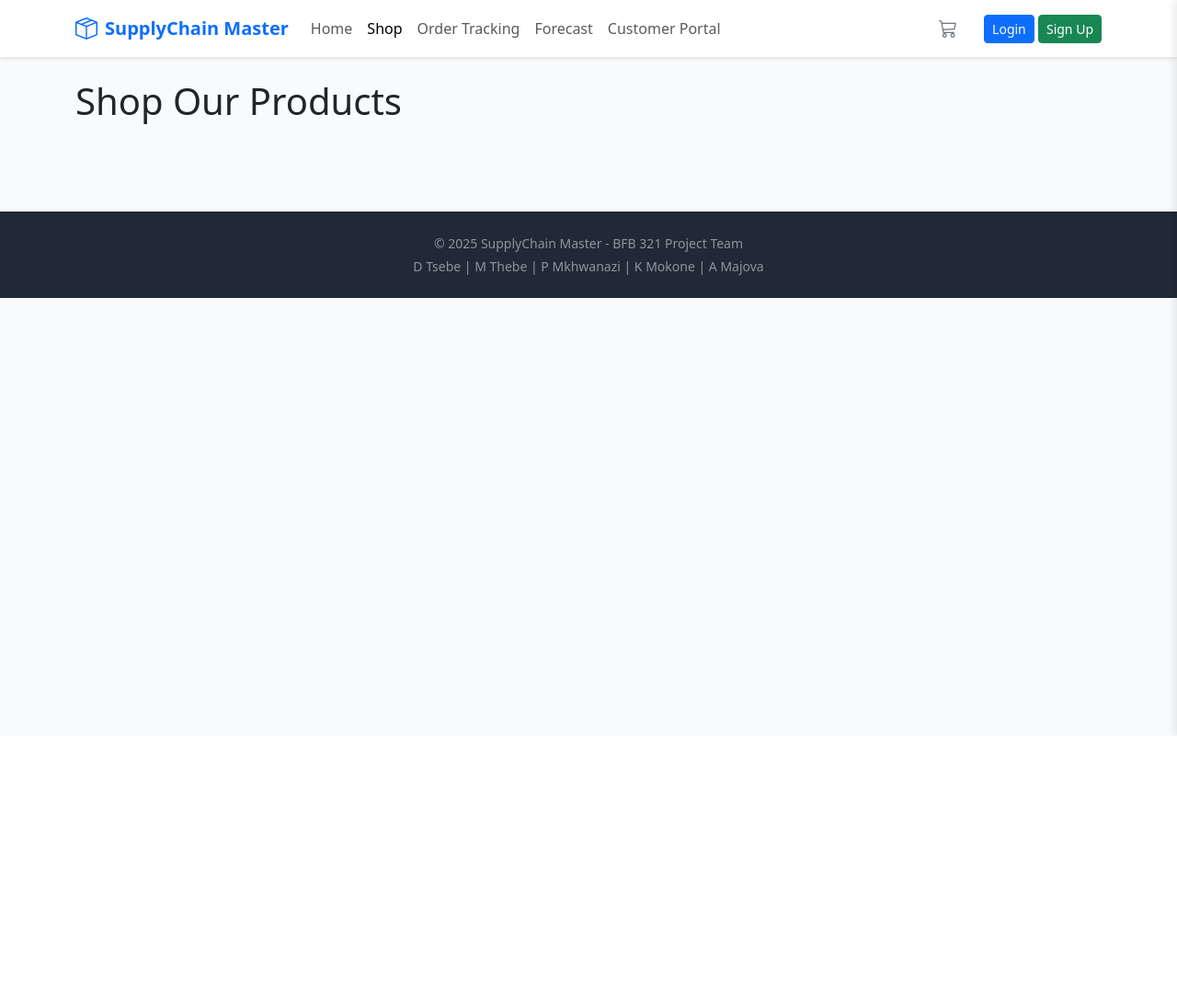
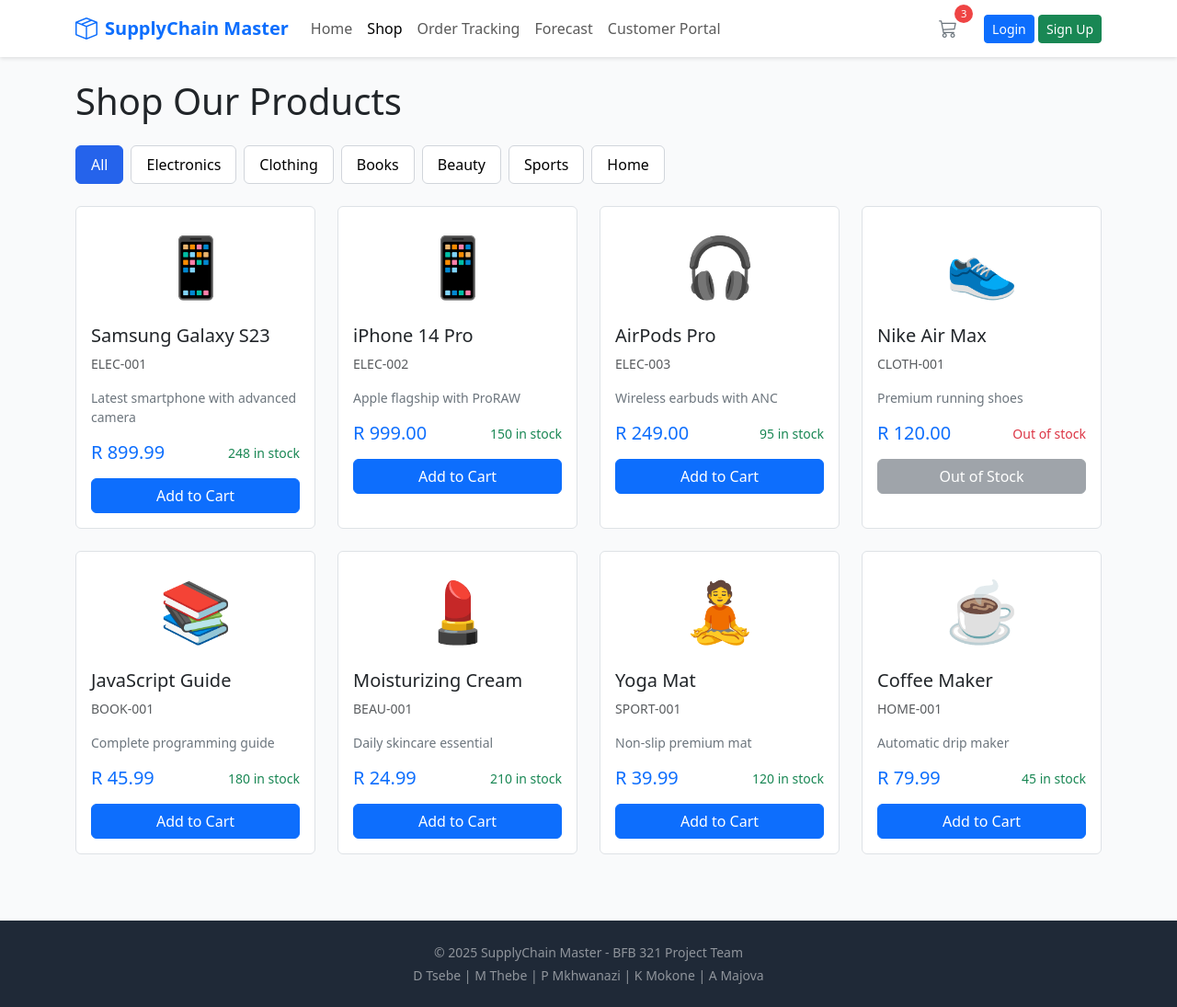
Before and after one commit to u22754459/Group_29-Retail-Supply-Chain, a Flask app: page /shop in a window 1280 px wide. Shown: the whole page at 92% size. Before the commit the page ends 800 px from the top, so only its background shows below. Run offline with Flask 3, Linux system fonts and the light colour scheme; data that the repository does not hold is empty.

Commit message:
Update shop.html final updated shop tab

```diff
--- a/templates/shop.html
+++ b/templates/shop.html
@@ -12,54 +12,46 @@
             --danger-color: #ef4444;
         }
 
-        body { background-color: #f9fafb; }
-        .navbar { box-shadow: 0 2px 4px rgba(0,0,0,0.1); }
+        body {
+            background-color: #f9fafb;
+        }
+
+        .navbar {
+            box-shadow: 0 2px 4px rgba(0,0,0,0.1);
+        }
 
         .product-card {
             transition: transform 0.2s, box-shadow 0.2s;
             height: 100%;
         }
+
         .product-card:hover {
             transform: translateY(-4px);
             box-shadow: 0 4px 12px rgba(0,0,0,0.15);
         }
-        .product-emoji { font-size: 4rem; }
+
+        .product-emoji {
+            font-size: 4rem;
+        }
 
         .category-btn {
             transition: all 0.2s;
             cursor: pointer;
+            border: 1px solid #d1d5db;
+            padding: 0.5rem 1rem;
+            border-radius: 0.375rem;
+            background-color: white;
         }
-        .category-btn:hover { background-color: #e5e7eb; }
+
+        .category-btn:hover {
+            background-color: #e5e7eb;
+        }
+
         .category-btn.active {
             background-color: var(--primary-color);
             color: white;
+            border-color: var(--primary-color);
         }
-
-        .cart-sidebar {
-            position: fixed;
-            right: -400px;
-            top: 0;
-            height: 100vh;
-            width: 400px;
-            background: white;
-            box-shadow: -2px 0 10px rgba(0,0,0,0.1);
-            transition: right 0.3s ease-in-out;
-            z-index: 1050;
-            overflow-y: auto;
-        }
-        .cart-sidebar.show { right: 0; }
-
-        .cart-backdrop {
-            display: none;
-            position: fixed;
-            top: 0;
-            left: 0;
-            width: 100%;
-            height: 100%;
-            background: rgba(0,0,0,0.5);
-            z-index: 1040;
-        }
-        .cart-backdrop.show { display: block; }
 
         .cart-badge {
             position: absolute;
@@ -80,13 +72,9 @@
             background-color: #1f2937;
             color: white;
         }
-        .hidden { display: none; }
 
-        @media (max-width: 768px) {
-            .cart-sidebar {
-                width: 100%;
-                right: -100%;
-            }
+        .hidden {
+            display: none;
         }
     </style>
 </head>
@@ -110,54 +98,172 @@
                     <li class="nav-item"><a class="nav-link" href="customer.html">Customer Portal</a></li>
                 </ul>
                 <div class="d-flex align-items-center gap-3">
-                    <button class="btn btn-link position-relative" onclick="toggleCart()">
+                    <a href="#" class="btn btn-link position-relative">
                         <i class="bi bi-cart3 fs-5 text-secondary"></i>
-                        <span class="cart-badge hidden" id="cartBadge">0</span>
-                    </button>
-                    <div id="authButtons">
+                        <span class="cart-badge">3</span>
+                    </a>
+                    <div>
                         <a href="login.html" class="btn btn-primary btn-sm">Login</a>
                         <a href="signup.html" class="btn btn-success btn-sm">Sign Up</a>
-                    </div>
-                    <div id="userGreeting" class="hidden">
-                        <span class="small text-secondary me-2">Hi, <span id="userName"></span></span>
-                        <button onclick="logout()" class="btn btn-danger btn-sm">Logout</button>
                     </div>
                 </div>
             </div>
         </div>
     </nav>
 
-    <!-- Cart Backdrop -->
-    <div class="cart-backdrop" id="cartBackdrop" onclick="toggleCart()"></div>
-
-    <!-- Cart Sidebar -->
-    <div class="cart-sidebar" id="cartSidebar">
-        <div class="p-4 h-100 d-flex flex-column">
-            <div class="d-flex justify-content-between align-items-center mb-4">
-                <h2 class="h4 mb-0">Shopping Cart</h2>
-                <button class="btn-close" onclick="toggleCart()"></button>
-            </div>
-            <div id="cartContent" class="flex-grow-1 overflow-auto">
-                <div class="text-center text-muted py-5">
-                    <i class="bi bi-cart3" style="font-size: 4rem;"></i>
-                    <p class="mt-3">Your cart is empty</p>
-                </div>
-            </div>
-            <div id="cartFooter" class="border-top pt-3 mt-3 hidden">
-                <div class="d-flex justify-content-between align-items-center mb-3">
-                    <span class="h5 mb-0">Total:</span>
-                    <span class="h4 mb-0 text-primary" id="cartTotal">R 0.00</span>
-                </div>
-                <button class="btn btn-primary w-100" onclick="checkout()">Checkout</button>
-            </div>
-        </div>
-    </div>
-
     <!-- Shop Content -->
     <div class="container py-4">
         <h1 class="mb-4">Shop Our Products</h1>
-        <div class="d-flex gap-2 mb-4 flex-wrap" id="categoryFilters"></div>
-        <div class="row g-4" id="productsContainer"></div>
+
+        <!-- Category Filters -->
+        <div class="d-flex gap-2 mb-4 flex-wrap">
+            <button class="category-btn active">All</button>
+            <button class="category-btn">Electronics</button>
+            <button class="category-btn">Clothing</button>
+            <button class="category-btn">Books</button>
+            <button class="category-btn">Beauty</button>
+            <button class="category-btn">Sports</button>
+            <button class="category-btn">Home</button>
+        </div>
+
+        <!-- Products Grid -->
+        <div class="row g-4">
+            <!-- Product 1 -->
+            <div class="col-md-6 col-lg-3">
+                <div class="card product-card border">
+                    <div class="card-body">
+                        <div class="text-center product-emoji mb-3">📱</div>
+                        <h5 class="card-title">Samsung Galaxy S23</h5>
+                        <p class="small text-muted">ELEC-001</p>
+                        <p class="small text-secondary">Latest smartphone with advanced camera</p>
+                        <div class="d-flex justify-content-between align-items-center mb-3">
+                            <span class="h5 mb-0 text-primary">R 899.99</span>
+                            <span class="small text-success">248 in stock</span>
+                        </div>
+                        <button class="btn w-100 btn-primary">Add to Cart</button>
+                    </div>
+                </div>
+            </div>
+
+            <!-- Product 2 -->
+            <div class="col-md-6 col-lg-3">
+                <div class="card product-card border">
+                    <div class="card-body">
+                        <div class="text-center product-emoji mb-3">📱</div>
+                        <h5 class="card-title">iPhone 14 Pro</h5>
+                        <p class="small text-muted">ELEC-002</p>
+                        <p class="small text-secondary">Apple flagship with ProRAW</p>
+                        <div class="d-flex justify-content-between align-items-center mb-3">
+                            <span class="h5 mb-0 text-primary">R 999.00</span>
+                            <span class="small text-success">150 in stock</span>
+                        </div>
+                        <button class="btn w-100 btn-primary">Add to Cart</button>
+                    </div>
+                </div>
+            </div>
+
+            <!-- Product 3 -->
+            <div class="col-md-6 col-lg-3">
+                <div class="card product-card border">
+                    <div class="card-body">
+                        <div class="text-center product-emoji mb-3">🎧</div>
+                        <h5 class="card-title">AirPods Pro</h5>
+                        <p class="small text-muted">ELEC-003</p>
+                        <p class="small text-secondary">Wireless earbuds with ANC</p>
+                        <div class="d-flex justify-content-between align-items-center mb-3">
+                            <span class="h5 mb-0 text-primary">R 249.00</span>
+                            <span class="small text-success">95 in stock</span>
+                        </div>
+                        <button class="btn w-100 btn-primary">Add to Cart</button>
+                    </div>
+                </div>
+            </div>
+
+            <!-- Product 4 -->
+            <div class="col-md-6 col-lg-3">
+                <div class="card product-card border">
+                    <div class="card-body">
+                        <div class="text-center product-emoji mb-3">👟</div>
+                        <h5 class="card-title">Nike Air Max</h5>
+                        <p class="small text-muted">CLOTH-001</p>
+                        <p class="small text-secondary">Premium running shoes</p>
+                        <div class="d-flex justify-content-between align-items-center mb-3">
+                            <span class="h5 mb-0 text-primary">R 120.00</span>
+                            <span class="small text-danger">Out of stock</span>
+                        </div>
+                        <button class="btn w-100 btn-secondary" disabled>Out of Stock</button>
+                    </div>
+                </div>
+            </div>
+
+            <!-- Product 5 -->
+            <div class="col-md-6 col-lg-3">
+                <div class="card product-card border">
+                    <div class="card-body">
+                        <div class="text-center product-emoji mb-3">📚</div>
+                        <h5 class="card-title">JavaScript Guide</h5>
+                        <p class="small text-muted">BOOK-001</p>
+                        <p class="small text-secondary">Complete programming guide</p>
+                        <div class="d-flex justify-content-between align-items-center mb-3">
+                            <span class="h5 mb-0 text-primary">R 45.99</span>
+                            <span class="small text-success">180 in stock</span>
+                        </div>
+                        <button class="btn w-100 btn-primary">Add to Cart</button>
+                    </div>
+                </div>
+            </div>
+
+            <!-- Product 6 -->
+            <div class="col-md-6 col-lg-3">
+                <div class="card product-card border">
+                    <div class="card-body">
+                        <div class="text-center product-emoji mb-3">💄</div>
+                        <h5 class="card-title">Moisturizing Cream</h5>
+                        <p class="small text-muted">BEAU-001</p>
+                        <p class="small text-secondary">Daily skincare essential</p>
+                        <div class="d-flex justify-content-between align-items-center mb-3">
+                            <span class="h5 mb-0 text-primary">R 24.99</span>
+                            <span class="small text-success">210 in stock</span>
+                        </div>
+                        <button class="btn w-100 btn-primary">Add to Cart</button>
+                    </div>
+                </div>
+            </div>
+
+            <!-- Product 7 -->
+            <div class="col-md-6 col-lg-3">
+                <div class="card product-card border">
+                    <div class="card-body">
+                        <div class="text-center product-emoji mb-3">🧘</div>
+                        <h5 class="card-title">Yoga Mat</h5>
+                        <p class="small text-muted">SPORT-001</p>
+                        <p class="small text-secondary">Non-slip premium mat</p>
+                        <div class="d-flex justify-content-between align-items-center mb-3">
+                            <span class="h5 mb-0 text-primary">R 39.99</span>
+                            <span class="small text-success">120 in stock</span>
+                        </div>
+                        <button class="btn w-100 btn-primary">Add to Cart</button>
+                    </div>
+                </div>
+            </div>
+
+            <!-- Product 8 -->
+            <div class="col-md-6 col-lg-3">
+                <div class="card product-card border">
+                    <div class="card-body">
+                        <div class="text-center product-emoji mb-3">☕</div>
+                        <h5 class="card-title">Coffee Maker</h5>
+                        <p class="small text-muted">HOME-001</p>
+                        <p class="small text-secondary">Automatic drip maker</p>
+                        <div class="d-flex justify-content-between align-items-center mb-3">
+                            <span class="h5 mb-0 text-primary">R 79.99</span>
+                            <span class="small text-success">45 in stock</span>
+                        </div>
+                        <button class="btn w-100 btn-primary">Add to Cart</button>
+                    </div>
+                </div>
+            </div>
+        </div>
     </div>
 
     <!-- Footer -->
@@ -169,129 +275,5 @@
             </div>
         </div>
     </footer>
-
-    <script src="https://cdn.jsdelivr.net/npm/bootstrap@5.3.2/dist/js/bootstrap.bundle.min.js"></script>
-    <script>
-        const products = [
-            {id: 1, sku: 'ELEC-001', name: 'Samsung Galaxy S23', category: 'Electronics', price: 899.99, stock: 248, emoji: '📱', description: 'Latest smartphone with advanced camera'},
-            {id: 2, sku: 'ELEC-002', name: 'iPhone 14 Pro', category: 'Electronics', price: 999.00, stock: 150, emoji: '📱', description: 'Apple flagship with ProRAW'},
-            {id: 3, sku: 'ELEC-003', name: 'AirPods Pro', category: 'Electronics', price: 249.00, stock: 95, emoji: '🎧', description: 'Wireless earbuds with ANC'},
-            {id: 4, sku: 'CLOTH-001', name: 'Nike Air Max', category: 'Clothing', price: 120.00, stock: 0, emoji: '👟', description: 'Premium running shoes'},
-            {id: 5, sku: 'BOOK-001', name: 'JavaScript Guide', category: 'Books', price: 45.99, stock: 180, emoji: '📚', description: 'Complete programming guide'},
-            {id: 6, sku: 'BEAU-001', name: 'Moisturizing Cream', category: 'Beauty', price: 24.99, stock: 210, emoji: '💄', description: 'Daily skincare essential'},
-            {id: 7, sku: 'SPORT-001', name: 'Yoga Mat', category: 'Sports', price: 39.99, stock: 120, emoji: '🧘', description: 'Non-slip premium mat'},
-            {id: 8, sku: 'HOME-001', name: 'Coffee Maker', category: 'Home', price: 79.99, stock: 45, emoji: '☕', description: 'Automatic drip maker'}
-        ];
-
-        let cart = JSON.parse(localStorage.getItem('cart') || '[]');
-        let currentFilter = 'All';
-
-        function displayProducts() {
-            const container = document.getElementById('productsContainer');
-            const filtered = currentFilter === 'All' ? products : products.filter(p => p.category === currentFilter);
-
-            container.innerHTML = filtered.map(product => `
-                <div class="col-md-6 col-lg-3">
-                    <div class="card product-card border">
-                        <div class="card-body">
-                            <div class="text-center product-emoji mb-3">${product.emoji}</div>
-                            <h5 class="card-title">${product.name}</h5>
-                            <p class="small text-muted">${product.sku}</p>
-                            <p class="small text-secondary">${product.description}</p>
-                            <div class="d-flex justify-content-between align-items-center mb-3">
-                                <span class="h5 mb-0 text-primary">R ${product.price.toFixed(2)}</span>
-                                <span class="small ${product.stock > 0 ? 'text-success' : 'text-danger'}">
-                                    ${product.stock > 0 ? `${product.stock} in stock` : 'Out of stock'}
-                                </span>
-                            </div>
-                            <button
-                                onclick="addToCart(${product.id})"
-                                ${product.stock === 0 ? 'disabled' : ''}
-                                class="btn w-100 ${product.stock > 0 ? 'btn-primary' : 'btn-secondary'}">
-                                ${product.stock > 0 ? 'Add to Cart' : 'Out of Stock'}
-                            </button>
-                        </div>
-                    </div>
-                </div>
-            `).join('');
-        }
-
-        function createCategoryFilters() {
-            const categories = ['All', ...new Set(products.map(p => p.category))];
-            const container = document.getElementById('categoryFilters');
-
-            container.innerHTML = categories.map(cat => `
-                <button class="btn category-btn ${cat === 'All' ? 'active' : ''}" onclick="filterProducts('${cat}')">
-                    ${cat}
-                </button>
-            `).join('');
-        }
-
-        function filterProducts(category) {
-            currentFilter = category;
-            document.querySelectorAll('.category-btn').forEach(btn => {
-                btn.classList.toggle('active', btn.textContent.trim() === category);
-            });
-            displayProducts();
-        }
-
-        function addToCart(productId) {
-            const product = products.find(p => p.id === productId);
-            const existing = cart.find(item => item.id === product.id);
-
-            if (existing) {
-                existing.quantity++;
-            } else {
-                cart.push({ ...product, quantity: 1 });
-            }
-
-            localStorage.setItem('cart', JSON.stringify(cart));
-            updateCart();
-        }
-
-        function updateCart() {
-            const badge = document.getElementById('cartBadge');
-            const content = document.getElementById('cartContent');
-            const footer = document.getElementById('cartFooter');
-            const total = document.getElementById('cartTotal');
-
-            if (cart.length === 0) {
-                badge.classList.add('hidden');
-                content.innerHTML = `
-                    <div class="text-center text-muted py-5">
-                        <i class="bi bi-cart3" style="font-size: 4rem;"></i>
-                        <p class="mt-3">Your cart is empty</p>
-                    </div>
-                `;
-                footer.classList.add('hidden');
-            } else {
-                badge.classList.remove('hidden');
-                badge.textContent = cart.length;
-
-                content.innerHTML = cart.map(item => `
-                    <div class="border-bottom pb-3 mb-3">
-                        <div class="d-flex justify-content-between align-items-start mb-2">
-                            <div class="flex-grow-1">
-                                <h6 class="mb-1">${item.name}</h6>
-                                <p class="small text-muted mb-1">${item.sku}</p>
-                                <p class="text-primary fw-bold mb-0">R ${item.price.toFixed(2)}</p>
-                            </div>
-                            <span class="fs-2 ms-2">${item.emoji}</span>
-                        </div>
-                        <div class="d-flex justify-content-between align-items-center">
-                            <div class="btn-group btn-group-sm">
-                                <button onclick="updateQuantity(${item.id}, ${item.quantity - 1})" class="btn btn-outline-secondary">-</button>
-                                <button class="btn btn-outline-secondary" disabled>${item.quantity}</button>
-                                <button onclick="updateQuantity(${item.id}, ${item.quantity + 1})" class="btn btn-outline-secondary">+</button>
-                            </div>
-                            <button onclick="removeFromCart(${item.id})" class="btn btn-link text-danger p-0">
-                                <i class="bi bi-trash"></i>
-                            </button>
-                        </div>
-                    </div>
-                `).join('');
-
-                const totalAmount = cart.reduce((sum, item) => sum + (item.price * item.quantity), 0);
-                total.textContent = `R ${totalAmount.toFixed(2)}`;
-                footer.classList.remove('hidden');
-            }
+</body>
+</html>
```
